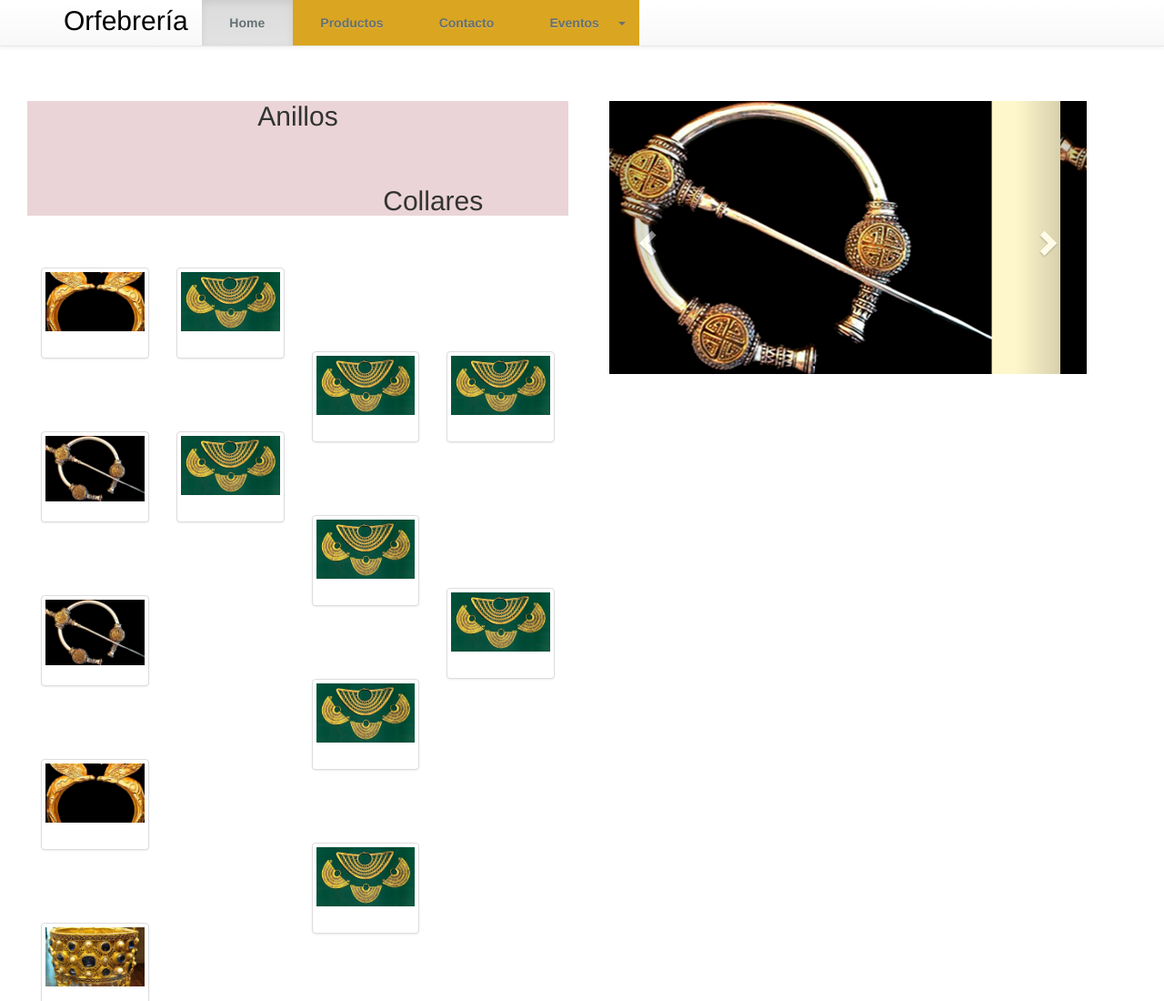
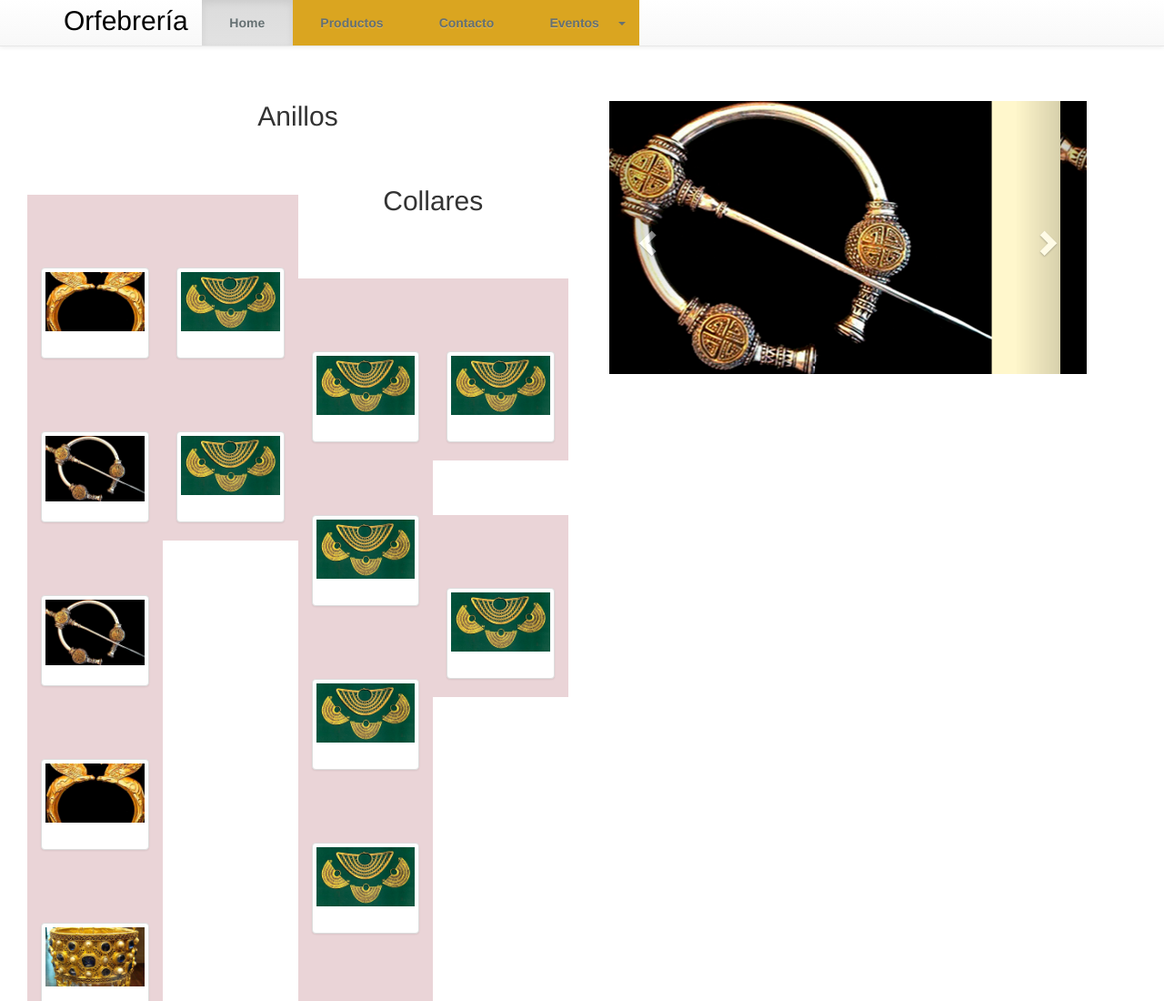
Before and after one commit to robertxs/robertxs.github.io, a plain HTML site: page Downloads/Website/productos.html in a window 1280 px wide. Shown: the top 1100 px of the page at 91% size. Drawn offline with nearby package versions, Linux system fonts and the light colour scheme.

Commit message:
prueba productos

```diff
--- a/Downloads/Website/estiloEco.css
+++ b/Downloads/Website/estiloEco.css
@@ -132,8 +132,8 @@ ul>li>a {
 ul>li>a:hover {
 	background: #DAA520;
 }
-ul{
-	background: #ead4d7;
+ul>li{
+	background-color: #ead4d7;
 }
 
 .hide-bullets {
```
